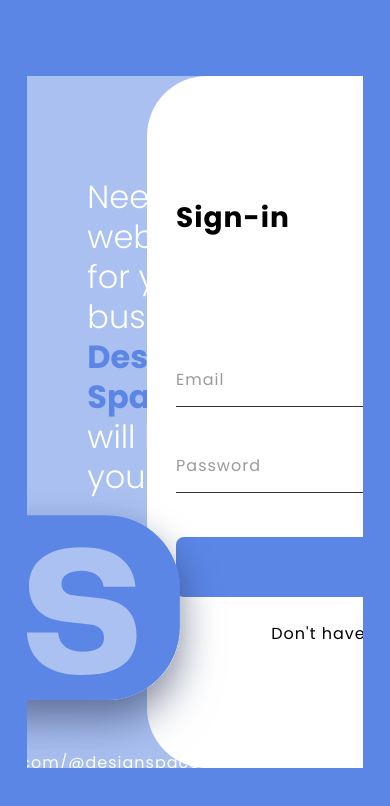
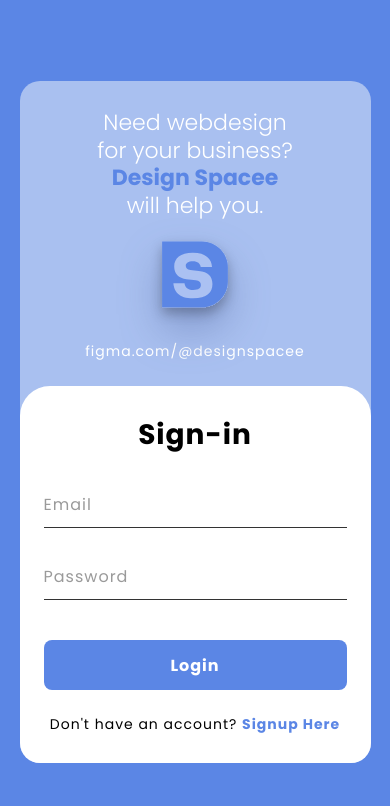
Before and after one commit to lvyza/APPDEV1, a React (Vite) app in the folder F_L04_ReactJsStylingFigmaConversion/: page / in a window 390 px wide. Shown: the top 806 px of the page. Built offline with nearby package versions, Linux system fonts and the light colour scheme.

Commit message:
Implement responsive layouts for Login and Sign Up screens

```diff
--- a/F_L04_ReactJsStylingFigmaConversion/src/components/Loginn/Login.module.css
+++ b/F_L04_ReactJsStylingFigmaConversion/src/components/Loginn/Login.module.css
@@ -118,3 +118,70 @@
     font-weight: var(--font-weight-bold);
     text-decoration: none;
 }
+
+/* Responsive layout for tablet and mobile screens */
+@media (max-width: 768px) {
+    .login {
+        flex-direction: column;
+        width: 90vw;
+        max-width: 450px;
+        height: auto;
+        min-height: unset;
+        margin: var(--spacing-medium) auto;
+        border-radius: 20px;
+    }
+
+    .left {
+        width: 100%;
+        padding: var(--spacing-large) var(--spacing-medium) var(--spacing-medium);
+    }
+
+    .tagline {
+        align-self: center;
+        text-align: center;
+        font-size: 22px;
+    }
+
+    .logo {
+        height: 90px;
+        max-height: 90px;
+        margin: var(--spacing-small) 0;
+    }
+
+    .link {
+        font-size: 14px;
+    }
+
+    .right {
+        width: 100%;
+        flex: none;
+        padding: var(--spacing-large) var(--spacing-medium);
+        border-radius: 30px 30px 0 0;
+    }
+
+    .form {
+        width: 100%;
+        max-width: 100%;
+    }
+
+    .form h2 {
+        font-size: var(--font-size-heading);
+        text-align: center;
+        margin-bottom: var(--spacing-medium);
+    }
+
+    .form input {
+        padding: 12px 0 10px;
+        margin-bottom: var(--spacing-medium);
+    }
+
+    .form button {
+        height: 50px;
+        margin-top: var(--spacing-small);
+    }
+
+    .signup {
+        margin-top: var(--spacing-medium);
+        font-size: 14px;
+    }
+}
--- a/F_L04_ReactJsStylingFigmaConversion/src/components/Signup/Signup.module.css
+++ b/F_L04_ReactJsStylingFigmaConversion/src/components/Signup/Signup.module.css
@@ -193,3 +193,85 @@
     font-weight: var(--font-weight-bold);
     text-decoration: none;
 }
+
+/* Responsive layout for tablet and mobile screens */
+@media (max-width: 768px) {
+    .signup {
+        flex-direction: column;
+        width: 90vw;
+        max-width: 450px;
+        height: auto;
+        min-height: unset;
+        margin: var(--spacing-medium) auto;
+        border-radius: 20px;
+    }
+
+    .left {
+        width: 100%;
+        padding: var(--spacing-large) var(--spacing-medium) var(--spacing-medium);
+    }
+
+    .tagline {
+        align-self: center;
+        text-align: center;
+        font-size: 22px;
+    }
+
+    .logo {
+        height: 90px;
+        max-height: 90px;
+        margin: var(--spacing-small) 0;
+    }
+
+    .link {
+        font-size: 14px;
+    }
+
+    .right {
+        width: 100%;
+        flex: none;
+        padding: var(--spacing-large) var(--spacing-medium);
+        border-radius: 30px 30px 0 0;
+    }
+
+    .form {
+        width: 100%;
+        max-width: 100%;
+    }
+
+    .form h2 {
+        font-size: var(--font-size-heading);
+        margin-bottom: var(--spacing-medium);
+    }
+
+    .socialButtons {
+        flex-direction: column;
+        gap: 10px;
+        margin-bottom: var(--spacing-medium);
+    }
+
+    .socialButtons button {
+        width: 100%;
+        height: 44px;
+        font-size: 12px;
+    }
+
+    .divider {
+        margin-bottom: var(--spacing-medium);
+    }
+
+    .form input {
+        padding: 12px 0 10px;
+        margin-bottom: var(--spacing-small);
+    }
+
+    .createButton {
+        height: 50px;
+        margin-top: var(--spacing-small);
+    }
+
+    .login {
+        margin-top: var(--spacing-medium);
+        font-size: 14px;
+    }
+}
```
